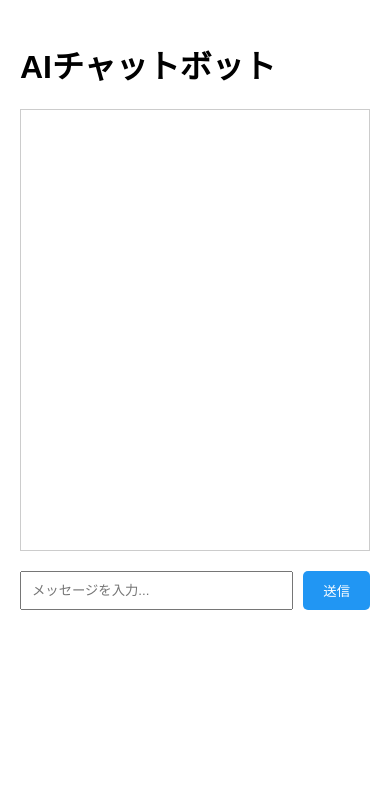
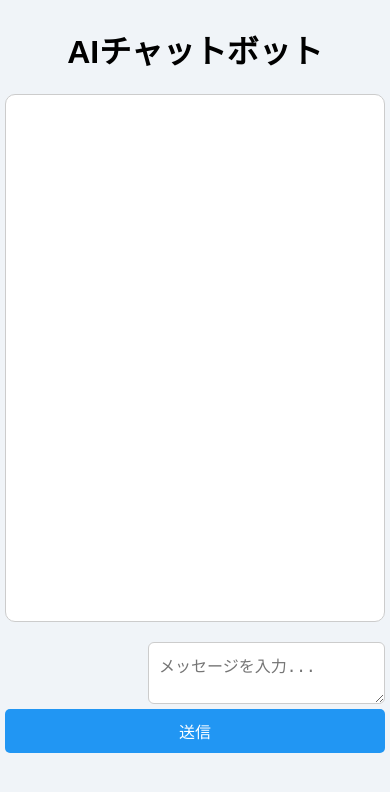
Before and after one commit to MaoKaneda/Cursor-by-, a Flask app: page / in a window 390 px wide. Shown: the top 792 px of the page. Run offline with Flask 3, Linux system fonts and the light colour scheme.

Commit message:
APIキーの設定変更
かつ変換確定のEnterでは送信しないように

```diff
--- a/templates/index.html
+++ b/templates/index.html
@@ -10,34 +10,63 @@
             max-width: 800px;
             margin: 0 auto;
             padding: 20px;
+            background: #f0f4f8;
         }
         #chat-container {
-            height: 400px;
+            height: 60vh;
+            min-height: 300px;
+            max-height: 70vh;
             border: 1px solid #ccc;
             overflow-y: auto;
-            padding: 20px;
+            padding: 20px 10px;
             margin-bottom: 20px;
+            background: #fff;
+            border-radius: 10px;
         }
         .message {
+            display: flex;
+            align-items: flex-start;
             margin-bottom: 15px;
             padding: 10px;
-            border-radius: 5px;
+            border-radius: 8px;
+            word-break: break-all;
         }
         .user-message {
             background-color: #e3f2fd;
             margin-left: 20%;
+            justify-content: flex-end;
         }
         .ai-message {
             background-color: #f5f5f5;
             margin-right: 20%;
+            position: relative;
+        }
+        .ai-icon {
+            width: 28px;
+            height: 28px;
+            margin-right: 10px;
+            flex-shrink: 0;
+            display: flex;
+            align-items: center;
+            justify-content: center;
+        }
+        .ai-message-content {
+            flex: 1;
         }
         #input-container {
             display: flex;
             gap: 10px;
+            align-items: flex-end;
         }
         #message-input {
             flex-grow: 1;
             padding: 10px;
+            border-radius: 6px;
+            border: 1px solid #ccc;
+            font-size: 1rem;
+            resize: vertical;
+            min-height: 40px;
+            max-height: 120px;
         }
         button {
             padding: 10px 20px;
@@ -46,17 +75,33 @@
             border: none;
             border-radius: 5px;
             cursor: pointer;
+            font-size: 1rem;
         }
         button:hover {
             background-color: #1976d2;
         }
+        @media (max-width: 600px) {
+            body {
+                padding: 5px;
+            }
+            #chat-container {
+                padding: 10px 2px;
+            }
+            #input-container {
+                flex-direction: column;
+                gap: 5px;
+            }
+            button {
+                width: 100%;
+            }
+        }
     </style>
 </head>
 <body>
-    <h1>AIチャットボット</h1>
+    <h1 style="text-align:center;">AIチャットボット</h1>
     <div id="chat-container"></div>
     <div id="input-container">
-        <input type="text" id="message-input" placeholder="メッセージを入力...">
+        <textarea id="message-input" placeholder="メッセージを入力..." rows="1"></textarea>
         <button onclick="sendMessage()">送信</button>
     </div>
 
@@ -65,7 +110,26 @@
             const chatContainer = document.getElementById('chat-container');
             const messageDiv = document.createElement('div');
             messageDiv.className = `message ${isUser ? 'user-message' : 'ai-message'}`;
-            messageDiv.textContent = message;
+            if (isUser) {
+                messageDiv.textContent = message;
+            } else {
+                // AIアイコンとメッセージを分けて表示
+                const iconDiv = document.createElement('div');
+                iconDiv.className = 'ai-icon';
+                iconDiv.innerHTML = `
+                    <svg width="28" height="28" viewBox="0 0 24 24" fill="none" xmlns="http://www.w3.org/2000/svg">
+                        <circle cx="12" cy="12" r="10" fill="#2196f3"/>
+                        <rect x="8" y="8" width="8" height="8" rx="4" fill="#fff"/>
+                        <circle cx="10" cy="12" r="1" fill="#2196f3"/>
+                        <circle cx="14" cy="12" r="1" fill="#2196f3"/>
+                    </svg>
+                `;
+                const contentDiv = document.createElement('div');
+                contentDiv.className = 'ai-message-content';
+                contentDiv.textContent = message;
+                messageDiv.appendChild(iconDiv);
+                messageDiv.appendChild(contentDiv);
+            }
             chatContainer.appendChild(messageDiv);
             chatContainer.scrollTop = chatContainer.scrollHeight;
         }
@@ -77,6 +141,7 @@
             if (message) {
                 addMessage(message, true);
                 input.value = '';
+                input.style.height = '40px';
 
                 try {
                     const response = await fetch('/chat', {
@@ -96,11 +161,26 @@
             }
         }
 
-        // Enterキーでメッセージを送信
-        document.geElementById('message-input').addEventListener('keypress', function(e) {
-            if (e.key === 'Enter') {
+        // Enter+Shiftで改行、Enterのみで送信（IME変換中は送信しない）
+        let isComposing = false;
+        const messageInput = document.getElementById('message-input');
+        messageInput.addEventListener('compositionstart', function() {
+            isComposing = true;
+        });
+        messageInput.addEventListener('compositionend', function() {
+            isComposing = false;
+        });
+        messageInput.addEventListener('keydown', function(e) {
+            if (e.key === 'Enter' && !e.shiftKey && !isComposing) {
+                e.preventDefault();
                 sendMessage();
             }
+        });
+
+        // 入力欄の高さ自動調整
+        document.getElementById('message-input').addEventListener('input', function(e) {
+            this.style.height = 'auto';
+            this.style.height = (this.scrollHeight) + 'px';
         });
     </script>
 </body>
```
Also changed, not shown: 2 other files.
